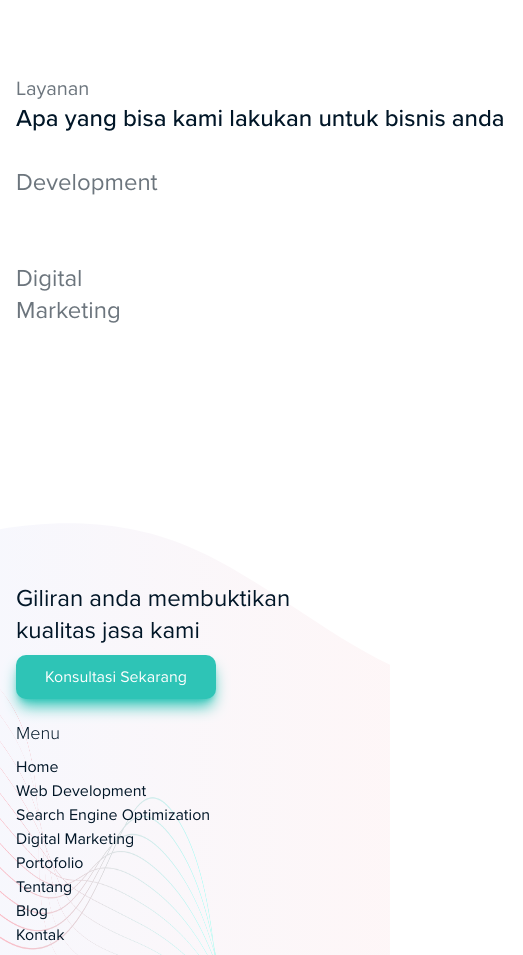
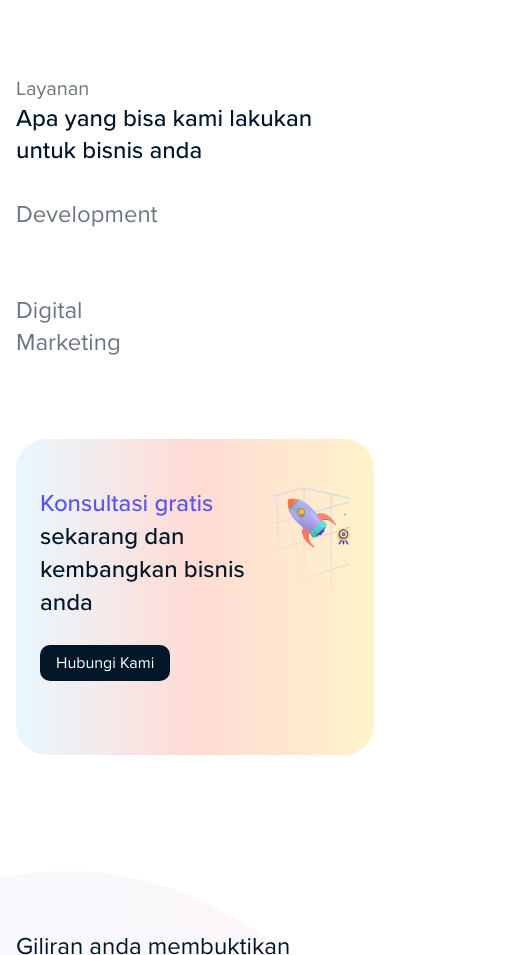
Before and after one commit to dulabdul/creosphera-agency, a Next.js app: page /tentang-kami in a window 390 px wide. Shown: the part 1680-2635 px from the top of the page, 523 px wide, since content can reach past the window. Built offline with nearby package versions, Linux system fonts and the light colour scheme.

Commit message:
feat(UI) : responsive about us page

```diff
--- a/src/component/Card/FlashCard.jsx
+++ b/src/component/Card/FlashCard.jsx
@@ -8,7 +8,7 @@ export default function FlashCard({ type, content }) {
     setIsActive(!isActive);
   };
   return (
-    <div className='flex items-center gap-x-2 py-8'>
+    <div className='flex flex-col lg:flex-row items-start md:items-center gap-x-2 py-8'>
       <CustomButton
         type='button'
         onClick={handleClickButton}
@@ -18,14 +18,14 @@ export default function FlashCard({ type, content }) {
         {type}
       </CustomButton>
       <div
-        className={`flex items-center w-[85%] gap-x-4 transition-all duration-500 ${
+        className={`flex flex-col lg:flex-row  items-start md:items-center md:w-[85%] gap-x-4 transition-all duration-500 ${
           isActive ? 'max-h-[500px' : 'max-h-0'
         }`}
         style={{
           maxHeight: isActive ? '500px' : '0px',
           opacity: isActive ? 1 : 0,
         }}>
-        <div className='float-left w-[200px] h-[1px] bg-primary'></div>
+        <div className='float-left w-[1px] h-[100px] max-h-[200px] ml-[10%] md:ml-0 md:w-[200px] md:h-[1px] bg-primary'></div>
         <div className='flex-1 '>
           {content.map((items, index) => {
             return (
--- a/src/component/tentang-kami/index.jsx
+++ b/src/component/tentang-kami/index.jsx
@@ -2,6 +2,7 @@ import React from 'react';
 import Image from 'next/image';
 import Card from '../Card';
 import FlashCard from '../Card/FlashCard';
+import CustomButton from '../Button';
 
 export default function TentangKami() {
   const data = [
@@ -107,6 +108,36 @@ export default function TentangKami() {
             );
           })}
         </div>
+        <div className='px-6 py-12 rounded-[30px] flex bg-gradient-to-r from-[#E9F7FF] via-[#FFDBD4] to-[#FFF3CA]'>
+          <div className='heading_content w-3/4'>
+            <h1 className=' text-2xl md:text-[42px] leading-snug font-medium text-[#5956E8]'>
+              Konsultasi gratis{' '}
+              <span className='text-2xl md:text-[42px] leading-snug font-medium text-primary'>
+                sekarang dan kembangkan bisnis anda
+              </span>
+            </h1>
+            <div className='py-8 md:py-16'>
+              <CustomButton
+                className='px-4 py-2 bg-primary text-white'
+                isRounded
+                isHover
+                href='/'
+                type='link'
+                target='_blank'>
+                Hubungi Kami
+              </CustomButton>
+            </div>
+          </div>
+          <div className='w-[25%] bg-[url("/images/cubic.png")] bg-cover bg-no-repeat bg-center'>
+            <Image
+              src={'/images/rocket.png'}
+              className='w-full'
+              alt='Rocket'
+              width={234}
+              height={352}
+            />
+          </div>
+        </div>
       </div>
     </div>
   );
```
